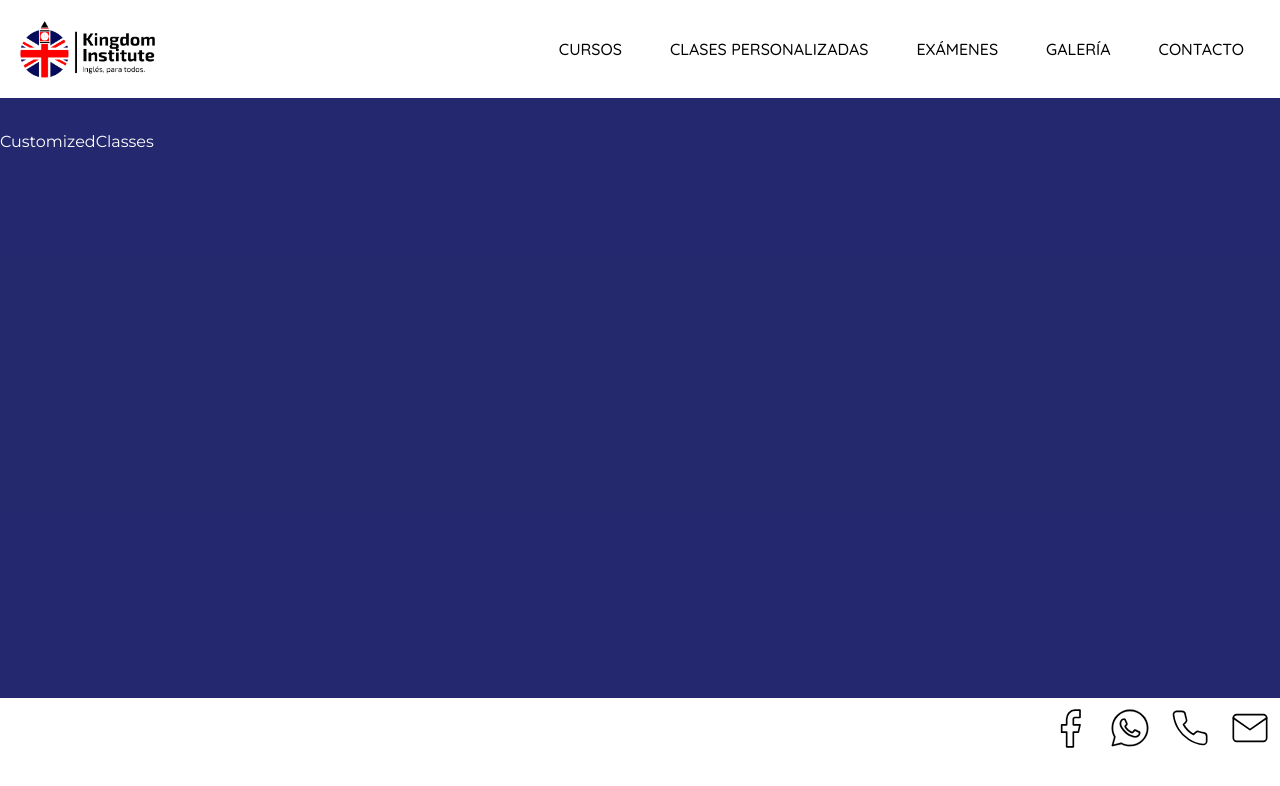
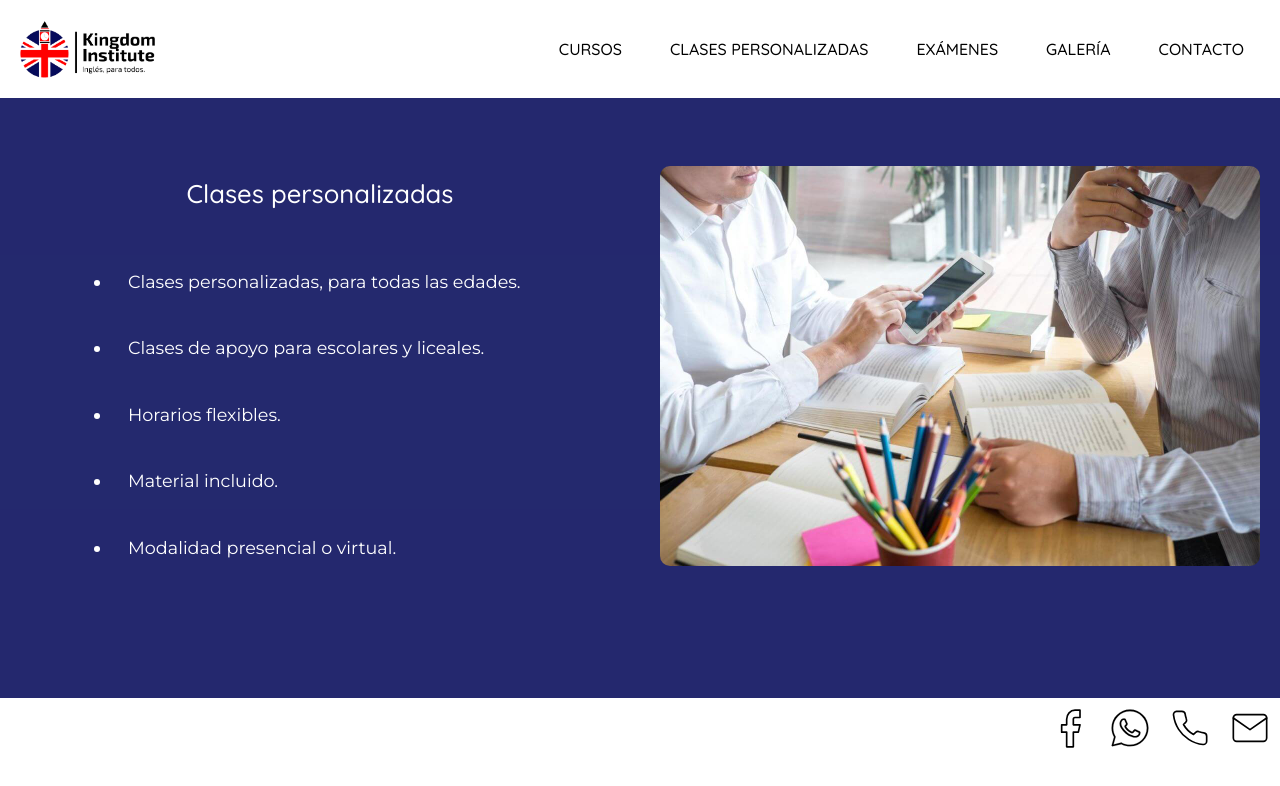
Before and after one commit to Guada-pdls/Kingdom-Institute, a React (Vite) app: page /customized-classes in a window 1280 px wide. Shown: the top 786 px of the page. Built offline with nearby package versions, Linux system fonts and the light colour scheme.

Commit message:
customized classes

```diff
--- /dev/null
+++ b/src/Routes/CustomizedClasses/CustomizedClasses.css
@@ -0,0 +1,40 @@
+.section1 {
+    display: grid;
+    grid-template-columns: 1fr 1fr;
+    grid-template-rows: 0.3fr 1.5fr;
+    grid-template-areas:
+        "title img"
+        "lis img";
+}
+
+.section1 h3 {
+    grid-area: title;
+    text-align: center;
+    padding: 3rem 0 2rem 0;
+}
+
+.section1 div {
+    grid-area: img;
+    display: flex;
+    justify-content: center;
+    align-items: center;
+}
+
+.section1 div img {
+    max-width: 600px;
+    border-radius: 10px;
+}
+
+.offerings {
+    grid-area: lis;
+    padding-left: 3rem;
+    padding-right: 2rem;
+    list-style-type: disc;
+    margin-left: 2rem;
+}
+
+.offerings li {
+    font-size: 1.1rem;
+    padding: 1rem 4rem 1.5rem 1rem;
+    margin-left: 2rem;
+}
--- a/src/Routes/CustomizedClasses/CustomizedClasses.jsx
+++ b/src/Routes/CustomizedClasses/CustomizedClasses.jsx
@@ -1,6 +1,24 @@
+import './CustomizedClasses.css'
+
 const CustomizedClasses = () => {
   return (
-    <div>CustomizedClasses</div>
+    <section className="section1">
+      <h3 data-aos="fade-down">Clases personalizadas</h3>
+      <ul className="offerings pt-1" data-aos="fade-right">
+        <li>Clases personalizadas, para todas las edades.</li>
+        <li>Clases de apoyo para escolares y liceales.</li>
+        <li>Horarios flexibles.</li>
+        <li>Material incluido.</li>
+        <li>Modalidad presencial o virtual.</li>
+      </ul>
+      <div>
+        <img
+          src="../images/two-people-studying-together.jpg"
+          alt="Personas estudiando"
+          data-aos="fade-left"
+        />
+      </div>
+    </section>
   )
 }
 
--- a/src/Routes/Exams/Exams.jsx
+++ b/src/Routes/Exams/Exams.jsx
@@ -1,10 +1,7 @@
-import AOS from 'aos';
 import 'aos/dist/aos.css';
 import 'bootstrap/dist/css/bootstrap.min.css';
 import '../../index.css';
 import ExamDetail from '../../Components/ExamDetail/ExamDetail';
-
-AOS.init();
 
 const Exams = () => {
   return (
```
